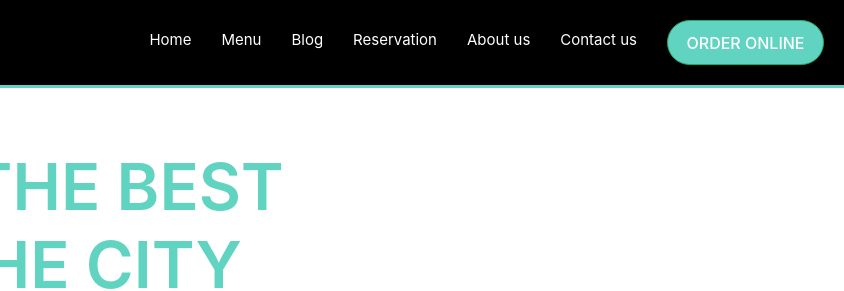
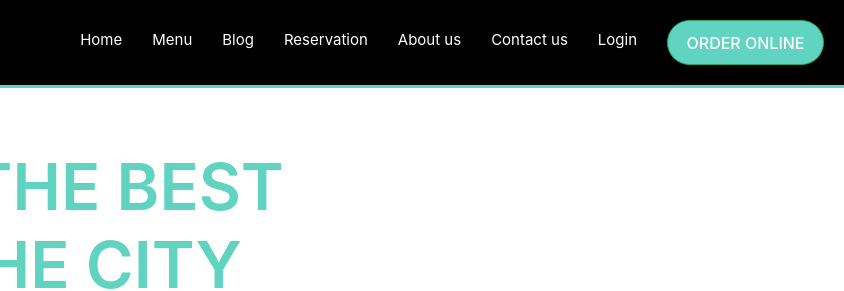
Before and after one commit to SimaranM/Website-PizzaDelivery, a plain HTML site: page index.html in a window 1280 px wide. Shown: the top 291 px of the page, 436-1280 px from the left. Drawn offline with nearby package versions, Linux system fonts and the light colour scheme; a web font is replaced by a local one.

Commit message:
add new menu for "Login"

```diff
--- a/index.html
+++ b/index.html
@@ -58,7 +58,9 @@
                             <li class="menu-item-has-children">
                                 <a href="#0"><span>Contact us</span></a>
                             </li>
-
+                            <li class="menu-item-has-children">
+                                <a href="#0"><span>Login</span></a>
+                            </li>
                             <button class="order">ORDER ONLINE</button>
 
                         </ul>
```
